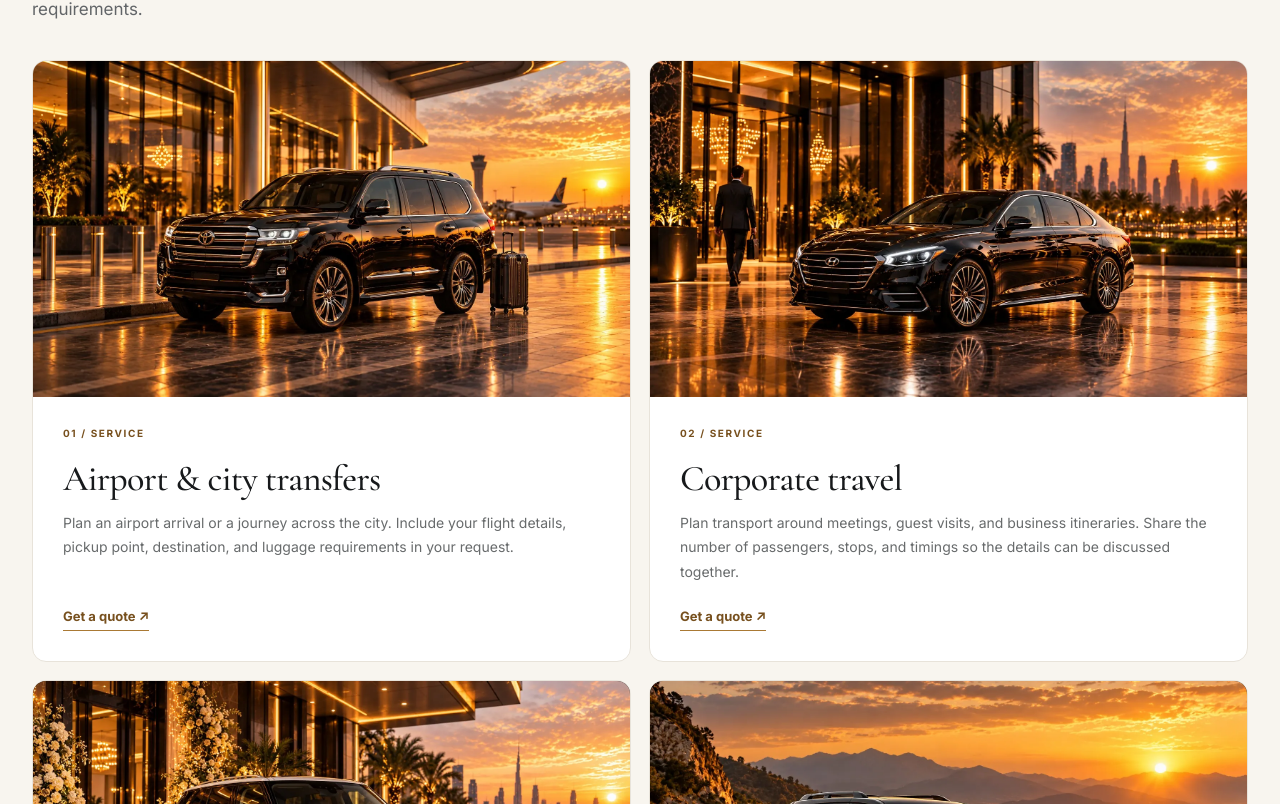
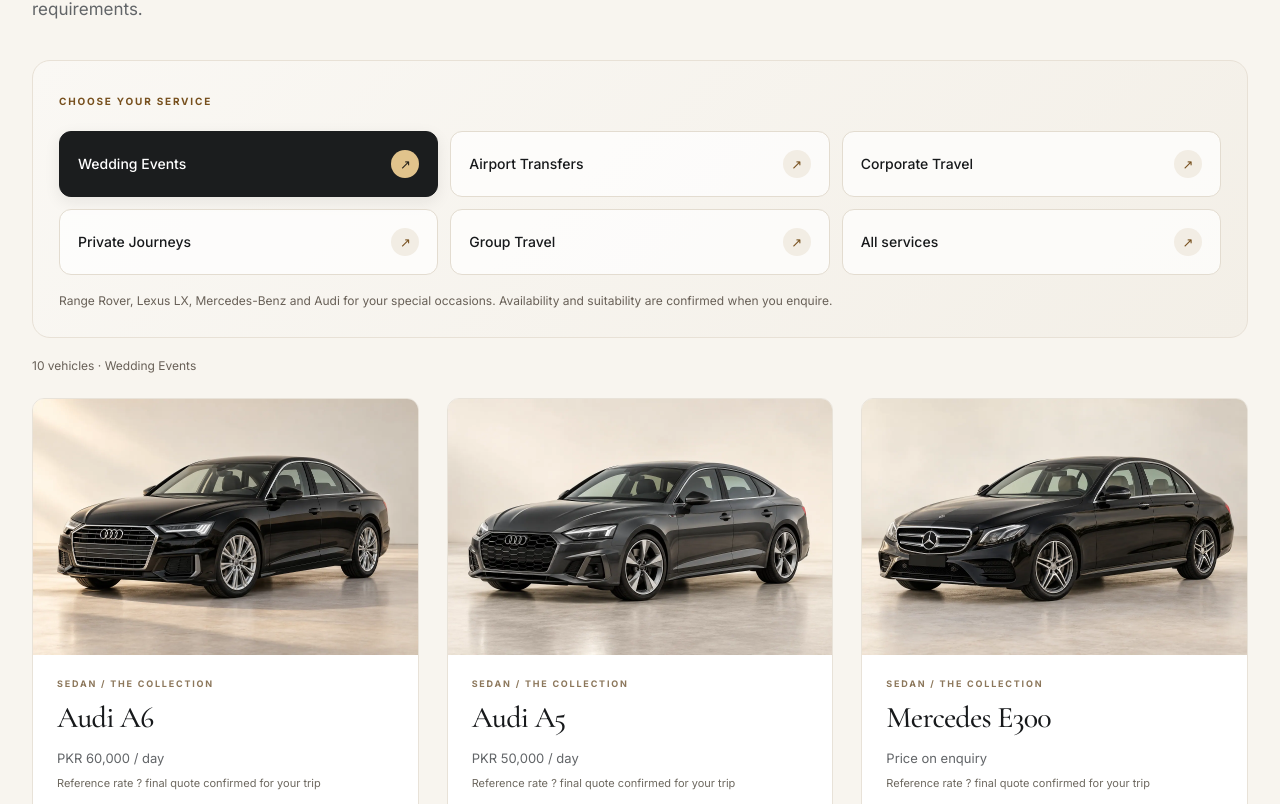
Before and after one commit to musaQAZI0/prestiges_drives, a Next.js app: page /services in a window 1280 px wide. Shown: the part 876-1680 px from the top of the page. Built offline with nearby package versions, Linux system fonts and the light colour scheme.

Commit message:
Move service browsing to services and restore researched fleet categories

```diff
--- a/app/globals.css
+++ b/app/globals.css
@@ -328,5 +328,20 @@
 @media(max-width:800px){.fleetServiceOptions{grid-template-columns:repeat(2,minmax(0,1fr))}}
 @media(max-width:600px){.fleetServicePicker{padding:18px 14px;margin-bottom:24px}.fleetServiceOption{min-height:54px;padding:12px;font-size:12px;gap:6px}.fleetServiceOptions{gap:8px}.fleetResultSummary{font-size:11px}}
 
+.fleetServiceResults{animation:fleetResultsReveal .28s ease-out}
+@keyframes fleetResultsReveal{from{opacity:.4;transform:translateY(6px)}to{opacity:1;transform:translateY(0)}}
+@media(prefers-reduced-motion:reduce){.fleetServiceResults{animation:none}}
+/* Refined service navigation. */
+.fleetServicePicker{background:linear-gradient(135deg,#faf8f4,#f3efe7);border-color:#e8e1d6;border-radius:18px;padding:26px}
+.fleetServiceOptions{grid-template-columns:repeat(3,minmax(0,1fr));gap:12px}
+.fleetServiceOption{min-height:66px;border-color:#e3dcd0;border-radius:12px;background:#ffffffb8;padding:16px 18px;font-weight:500;transition:background .25s ease,border-color .25s ease,box-shadow .25s ease,transform .25s ease}
+.fleetServiceOption span{display:grid;place-items:center;flex:0 0 28px;height:28px;background:#f2ede4;border-radius:50%;font-size:13px;transition:transform .25s ease,background .25s ease}
+.fleetServiceOption.active{background:#1b1d1e;border-color:#1b1d1e;box-shadow:0 5px 16px #17191b14}
+.fleetServiceOption.active span{background:#e1c38c;color:#242019}
+@media(hover:hover){.fleetServiceOption:hover{border-color:#b99b6a;box-shadow:0 5px 14px #35280e08;transform:translateY(-2px)}.fleetServiceOption:hover span{transform:translate(1px,-1px)}}
+@media(max-width:800px){.fleetServiceOptions{grid-template-columns:repeat(2,minmax(0,1fr))}}
+@media(max-width:600px){.fleetServicePicker{padding:18px 14px}.fleetServiceOptions{gap:8px}.fleetServiceOption{padding:12px;min-height:56px}}
+@media(prefers-reduced-motion:reduce){.fleetServiceOption,.fleetServiceOption span{transition:none}.fleetServiceOption:hover,.fleetServiceOption:hover span{transform:none}}
+
 /* Expanded fleet categories and reference pricing. */
 .fleetPage .filterBar{flex-wrap:wrap}.referenceRateNote{display:block;font-size:11px;color:#6d685f;margin-top:5px}.vehiclePlaceholder{height:100%;width:100%;display:flex;flex-direction:column;align-items:center;justify-content:center;gap:12px;padding:24px;text-align:center;background:linear-gradient(145deg,#f5f1e9,#e6dfd2);color:#77501e}.vehiclePlaceholder>span{font-size:10px;letter-spacing:.2em;text-transform:uppercase}.vehiclePlaceholder strong{font-family:Georgia,serif;font-size:26px;line-height:1.2;font-weight:400}.vehiclePlaceholder small{font-size:12px;color:#686057}.vehiclePlaceholderDetail{min-height:360px}.rateSource{font-size:12px!important}.rateSource a{text-decoration:underline}
--- a/app/services/page.tsx
+++ b/app/services/page.tsx
@@ -1,5 +1,7 @@
 import HeroBanner from '@/components/HeroBanner';
 import Image from 'next/image';
+import FleetExplorer from '@/components/FleetExplorer';
+import { vehicles } from '@/lib/data';
 import Link from 'next/link';
 
 const services = [
@@ -15,7 +17,8 @@ export default function ServicesPage() {
     <section id="services" className="section ivorySection">
       <div className="container">
         <div className="sectionHeading"><span className="eyebrow dark">OUR SERVICES</span><h2>Thoughtful travel, from start to finish.</h2><p>Each request is shaped around your dates, route, vehicle preference, and requirements.</p></div>
-        <div className="serviceGrid twoByTwo">
+        <FleetExplorer vehicles={vehicles} serviceMode />
+        <div className="serviceGrid twoByTwo" style={{ marginTop: 48 }}>
           {services.map(service => <article className="serviceImageCard" key={service.no}>
             <div className="serviceCardImage"><Image src={`/assets/optimized/services/${service.image}.webp`} alt={service.alt} width={1200} height={675} sizes="(max-width: 600px) 100vw, 50vw" /></div>
             <div className="serviceCardContent">
--- a/components/FleetExplorer.tsx
+++ b/components/FleetExplorer.tsx
@@ -6,34 +6,48 @@ import { type Vehicle } from '@/lib/data';
 import { fleetServices } from '@/lib/fleet-services';
 import { sortFleetByModel } from '@/lib/fleet-order';
 
-export default function FleetExplorer({ vehicles, initialCategory = 'all', city, pickup, dropoff }: { vehicles: Vehicle[]; initialCategory?: string; city?: string; pickup?: string; dropoff?: string }) {
-  const [service, setService] = useState(initialCategory !== 'all' ? 'all' : 'events');
-  useEffect(() => {
-    setService(initialCategory !== 'all' ? 'all' : 'events');
-  }, [initialCategory]);
-  const selectedService = fleetServices.find(item => item.id === service);
-  const serviceVehicles = selectedService?.vehicleSlugs
-    ? selectedService.vehicleSlugs.flatMap(slug => vehicles.filter(vehicle => vehicle.slug === slug))
-    : vehicles.filter(vehicle => !selectedService || selectedService.types.includes(vehicle.category));
-  const filtered = sortFleetByModel(serviceVehicles);
+const categories = [
+  { id: 'SUV', label: 'SUVs', types: ['SUV'] },
+  { id: 'MPV', label: 'MUVs', types: ['MPV'] },
+  { id: 'Hatchback', label: 'Hatchback', types: ['Hatchback'] },
+  { id: 'Sedan', label: 'Sedan', types: ['Sedan'] },
+  { id: 'Bus', label: 'Buses', types: ['Bus'] },
+  { id: 'Van', label: 'Hiace', types: ['Van'] },
+  { id: 'Pickup', label: 'Pickups', types: ['Pickup'] },
+];
+const resolveCategory = (value: string) => value === 'all' ? 'all' : categories.some(item => item.id === value) ? value : 'SUV';
+
+export default function FleetExplorer({ vehicles, initialCategory = 'SUV', city, pickup, dropoff, serviceMode = false }: { vehicles: Vehicle[]; initialCategory?: string; city?: string; pickup?: string; dropoff?: string; serviceMode?: boolean }) {
+  const [category, setCategory] = useState(resolveCategory(initialCategory));
+  const [service, setService] = useState('events');
+  useEffect(() => setCategory(resolveCategory(initialCategory)), [initialCategory]);
+  const selectedService = serviceMode ? fleetServices.find(item => item.id === service) : undefined;
+  const selectedCategory = categories.find(item => item.id === category);
+  const matching = vehicles.filter(vehicle => serviceMode
+    ? !selectedService || (selectedService.vehicleSlugs ? selectedService.vehicleSlugs.includes(vehicle.slug) : selectedService.types.includes(vehicle.category))
+    : category === 'all' || selectedCategory?.types.includes(vehicle.category));
+  const filtered = sortFleetByModel(matching);
   const details = [city && `Pickup: ${city}`, pickup && `From: ${pickup}`, dropoff && `Until: ${dropoff}`].filter(Boolean);
   const query = new URLSearchParams();
-  if (selectedService) query.set('service', selectedService.label === 'Events' || selectedService.label === 'Weddings' ? 'Events & weddings' : selectedService.label);
+  if (selectedService) query.set('service', selectedService.label);
   if (city) query.set('city', city);
   if (pickup) query.set('pickup', pickup);
   if (dropoff) query.set('dropoff', dropoff);
   const enquiryQuery = query.size ? `?${query.toString()}` : '';
+  const options = serviceMode ? fleetServices : categories;
+  const active = serviceMode ? service : category;
+  const select = serviceMode ? setService : setCategory;
   return <>
-    <section className="fleetServicePicker" aria-labelledby="fleetServicesHeading">
-      <span className="eyebrow dark" id="fleetServicesHeading">Choose your service</span>
-      <div className="fleetServiceOptions" role="group" aria-label="Filter vehicles by service">
-        {fleetServices.map(item => <button type="button" key={item.id} className={`fleetServiceOption ${service === item.id ? 'active' : ''}`} aria-pressed={service === item.id} onClick={() => { setService(item.id); }}>{item.label}<span aria-hidden="true">↗</span></button>)}
-        <button type="button" className={`fleetServiceOption ${service === 'all' ? 'active' : ''}`} aria-pressed={service === 'all'} onClick={() => { setService('all'); }}>All services<span aria-hidden="true">↗</span></button>
+    <section className="fleetServicePicker" aria-label={serviceMode ? 'Browse by service' : 'Browse by vehicle category'}>
+      <span className="eyebrow dark">{serviceMode ? 'Choose your service' : 'Choose your vehicle'}</span>
+      <div className="fleetServiceOptions" role="group" aria-label={serviceMode ? 'Service categories' : 'Vehicle categories'}>
+        {options.map(item => <button type="button" key={item.id} className={`fleetServiceOption ${active === item.id ? 'active' : ''}`} aria-pressed={active === item.id} onClick={() => select(item.id)}>{item.label}<span aria-hidden="true">↗</span></button>)}
+        <button type="button" className={`fleetServiceOption ${active === 'all' ? 'active' : ''}`} aria-pressed={active === 'all'} onClick={() => select('all')}>{serviceMode ? 'All services' : 'All vehicles'}<span aria-hidden="true">↗</span></button>
       </div>
-      <p>{selectedService?.description ?? 'Browse the full fleet for any occasion.'} Availability and suitability are confirmed when you enquire.</p>
+      {serviceMode && <p>{selectedService?.description ?? 'Browse the full fleet for any occasion.'} Availability and suitability are confirmed when you enquire.</p>}
     </section>
     {details.length > 0 && <div className="searchNotice"><strong>Your trip details</strong><span>{details.join(' · ')}</span><small>Vehicle availability and service area are confirmed when you enquire.</small></div>}
-    <div aria-live="polite" className="fleetResultSummary">{filtered.length} vehicles · {selectedService?.label ?? 'All services'}</div>
-    {filtered.length ? <div className="vehicleGrid">{filtered.map(vehicle => <VehicleCard key={vehicle.slug} vehicle={vehicle} enquiryQuery={enquiryQuery} />)}</div> : <div className="searchNotice"><strong>No vehicles match these filters.</strong><button type="button" className="btn btnPrimary" onClick={() => setService('all')}>Show all services</button></div>}
+    <div aria-live="polite" className="fleetResultSummary">{filtered.length} vehicles · {serviceMode ? selectedService?.label ?? 'All services' : selectedCategory?.label ?? 'All vehicles'}</div>
+    {filtered.length ? <div className="vehicleGrid fleetServiceResults" key={active}>{filtered.map(vehicle => <VehicleCard key={vehicle.slug} vehicle={vehicle} enquiryQuery={enquiryQuery} />)}</div> : <div className="searchNotice"><strong>No vehicles in this category.</strong><button type="button" className="btn btnPrimary" onClick={() => select('all')}>Show all vehicles</button></div>}
   </>;
 }
--- a/lib/data.ts
+++ b/lib/data.ts
@@ -19,7 +19,7 @@ export const vehicles: Vehicle[] = [
   {"slug": "suzuki-apv", "name": "Suzuki APV", "category": "MPV", "referenceRate": 7000, "image": "/assets/optimized/fleet/generated/suzuki-apv-studio.webp", "gallery": ["/assets/optimized/fleet/generated/suzuki-apv-studio.webp"]},
   {"slug": "honda-brv-new-model", "name": "Honda BRV New Model", "category": "SUV", "referenceRate": 7000, "image": "/assets/optimized/fleet/generated/honda-brv-new-model-studio.webp", "gallery": ["/assets/optimized/fleet/generated/honda-brv-new-model-studio.webp"]},
   {"slug": "honda-brv-7-seater", "name": "Honda BRV 7 Seater", "category": "SUV", "referenceRate": 8000, "image": "/assets/optimized/fleet/generated/honda-brv-7-seater-studio.webp", "gallery": ["/assets/optimized/fleet/generated/honda-brv-7-seater-studio.webp"]},
-  {"slug": "changan-karvaan", "name": "Changan Karvaan", "category": "Van", "referenceRate": 6000, "image": "/assets/optimized/fleet/generated/changan-karvaan-studio.webp", "gallery": ["/assets/optimized/fleet/generated/changan-karvaan-studio.webp"]},
+  {"slug": "changan-karvaan", "name": "Changan Karvaan", "category": "MPV", "referenceRate": 6000, "image": "/assets/optimized/fleet/generated/changan-karvaan-studio.webp", "gallery": ["/assets/optimized/fleet/generated/changan-karvaan-studio.webp"]},
   {"slug": "toyota-yaris", "name": "Toyota Yaris", "category": "Sedan", "referenceRate": 6000, "image": "/assets/optimized/fleet/generated/toyota-yaris-studio.webp", "gallery": ["/assets/optimized/fleet/generated/toyota-yaris-studio.webp"]},
   {"slug": "toyota-gli-2017", "name": "Toyota GLI 2017", "category": "Sedan", "referenceRate": 6000, "image": "/assets/optimized/fleet/generated/toyota-gli-2017-studio.webp", "gallery": ["/assets/optimized/fleet/generated/toyota-gli-2017-studio.webp"]},
   {"slug": "toyota-gli-2022", "name": "Toyota GLI 2022", "category": "Sedan", "referenceRate": 7000, "image": "/assets/optimized/fleet/generated/toyota-gli-2022-studio.webp", "gallery": ["/assets/optimized/fleet/generated/toyota-gli-2022-studio.webp"]},
--- a/lib/fleet-order.ts
+++ b/lib/fleet-order.ts
@@ -1,13 +1,31 @@
 import type { Vehicle } from './data';
 
-// Only use years stated in the catalogue. A trim number is not a model year.
+// Family-generation launch dates are editorial sorting hints, NOT rental-car
+// model years. Sources and limitations are recorded in fleet-model-order.md.
+const generationLaunch: Record<string, number> = {
+  'audi-a6': 2025,
+  'audi-a5': 2024,
+  'mercedes-e300': 2023,
+  'range-rover': 2022,
+  'lexus-lx-600': 2022,
+  'mercedes-c300': 2021,
+  'toyota-lc-300': 2021,
+  'audi-a3': 2020,
+  'mercedes-s400': 2020,
+  'mercedes-s500': 2020,
+  'lexus-lx-570': 2008,
+  'toyota-lc-200': 2007,
+};
+
 export function sortFleetByModel(vehicles: Vehicle[]): Vehicle[] {
-  const year = (vehicle: Vehicle) => Number(vehicle.name.match(/\b(?:19|20)\d{2}\b/)?.[0] ?? 0);
+  const year = (vehicle: Vehicle) => Number(vehicle.name.match(/\b(?:19|20)\d{2}\b/)?.[0] ?? generationLaunch[vehicle.slug] ?? 0);
   const previousGeneration: Record<string, string> = {
     'lexus-lx-600': 'lexus-lx-570',
     'toyota-lc-300': 'toyota-lc-200',
   };
-  const sorted = [...vehicles].sort((a, b) => year(b) - year(a));
+  // Known dates first; undated entries stay stable, with "New" ahead of other
+  // undated entries. Never interpret A6, S500, etc. as dates.
+  const sorted = [...vehicles].sort((a, b) => year(b) - year(a) || Number(/\bnew\b/i.test(b.name)) - Number(/\bnew\b/i.test(a.name)));
   // Keep known successor models ahead of their predecessors without assigning
   // unverified years to the individual rental vehicles.
   for (const [newer, older] of Object.entries(previousGeneration)) {
--- a/lib/fleet-services.ts
+++ b/lib/fleet-services.ts
@@ -3,7 +3,6 @@ import type { Vehicle } from './data';
 // Suggested vehicle types; specific arrangements are confirmed on enquiry.
 export const fleetServices: { id: string; label: string; description: string; types: Vehicle['category'][]; vehicleSlugs?: string[] }[] = [
   { id: 'events', label: 'Wedding Events', description: 'Range Rover, Lexus LX, Mercedes-Benz and Audi for your special occasions.', types: ['SUV', 'Sedan'], vehicleSlugs: ['range-rover', 'lexus-lx-570', 'lexus-lx-600', 'mercedes-c300', 'mercedes-e300', 'mercedes-s400', 'mercedes-s500', 'audi-a3', 'audi-a5', 'audi-a6'] },
-  { id: 'weddings', label: 'Weddings', description: 'Explore SUVs and executive sedans for your wedding-day plans.', types: ['SUV', 'Sedan'] },
   { id: 'airport', label: 'Airport Transfers', description: 'Options for individual arrivals, family luggage and group transfers.', types: ['Sedan', 'SUV', 'MPV', 'Van'] },
   { id: 'corporate', label: 'Corporate Travel', description: 'Sedans, SUVs and group transport for meetings and business itineraries.', types: ['Sedan', 'SUV', 'Van', 'Bus'] },
   { id: 'private', label: 'Private Journeys', description: 'Explore vehicles for city visits, family outings and personal trips.', types: ['Hatchback', 'Sedan', 'SUV', 'MPV'] },
```
Also changed, not shown: lib/fleet-category-research.md (added, +18 -0 lines), lib/fleet-model-order.md (added, +19 -0 lines).
